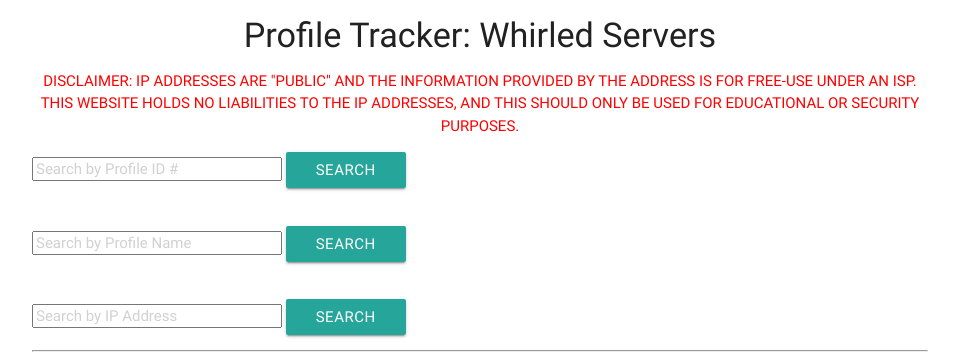
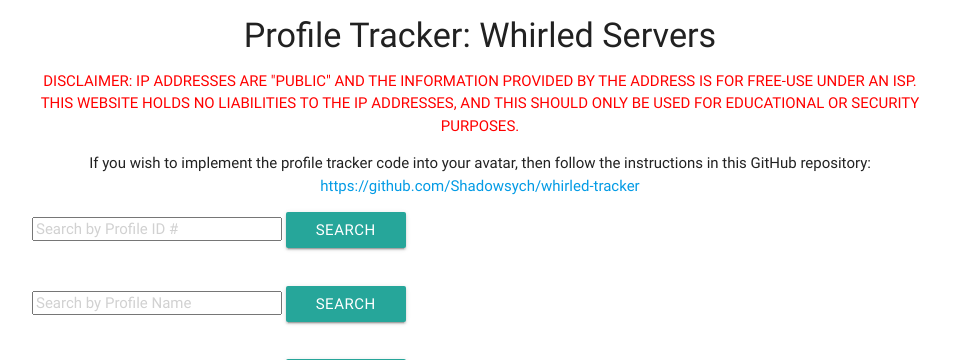
Before and after one commit to pravatbhusal/whirled-profile-logger, a PHP site: page /index.php in a window 1280 px wide. Shown: the top 360 px of the page, without its empty margins (160-1119 px from the left). Run offline with PHP 8.4, Linux system fonts and the light colour scheme; data that the repository does not hold is empty; some libraries are stand-ins or nearby versions.

Commit message:
Add a link to this github repo

```diff
--- a/server/index.php
+++ b/server/index.php
@@ -19,6 +19,10 @@
 			ADDRESS IS FOR FREE-USE UNDER AN ISP. THIS WEBSITE HOLDS NO LIABILITIES TO
 			THE IP ADDRESSES, AND THIS SHOULD ONLY BE USED FOR EDUCATIONAL
 			OR SECURITY PURPOSES.
+		</p>
+		<p style="text-align: center">If you wish to implement the profile tracker code into
+		your avatar, then follow the instructions in this GitHub repository:
+		<a target="blank" href="https://github.com/Shadowsych/whirled-tracker">https://github.com/Shadowsych/whirled-tracker</a>
 		</p>
 
 		<form method="GET">
```
